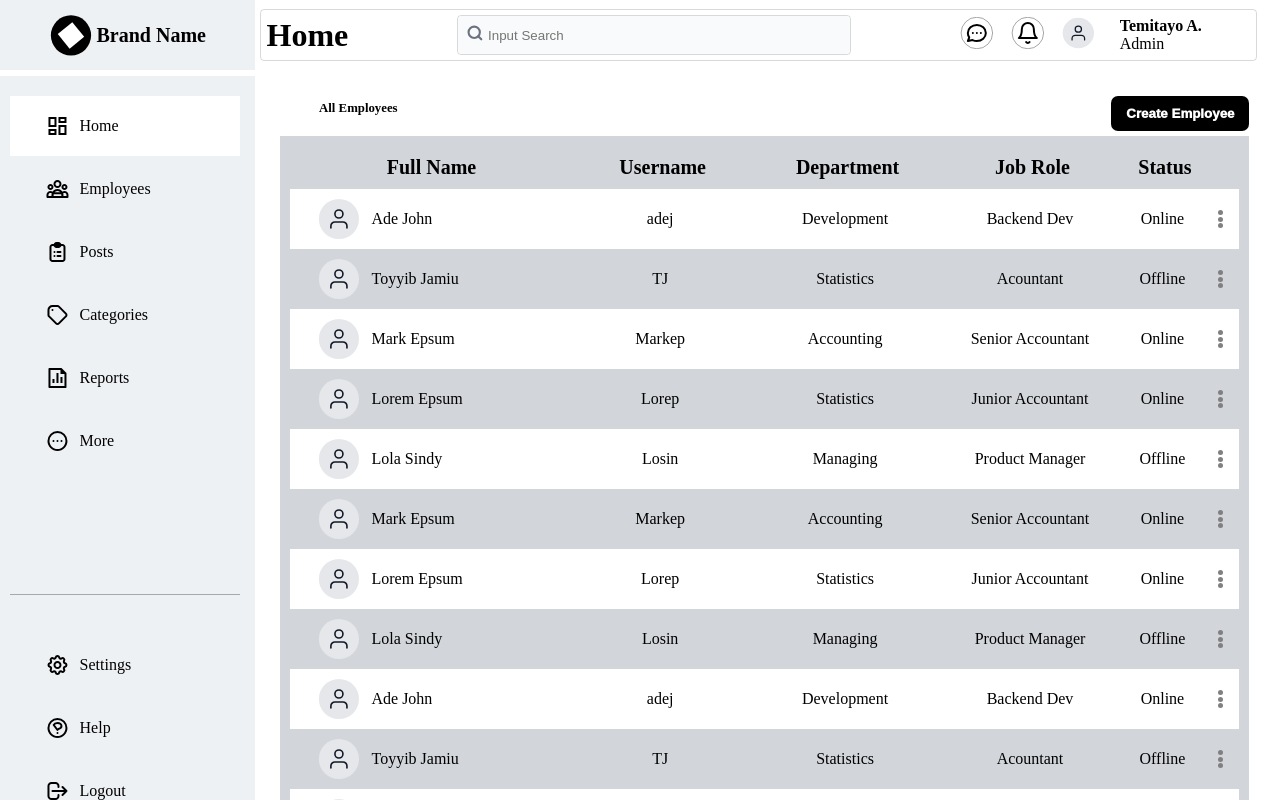
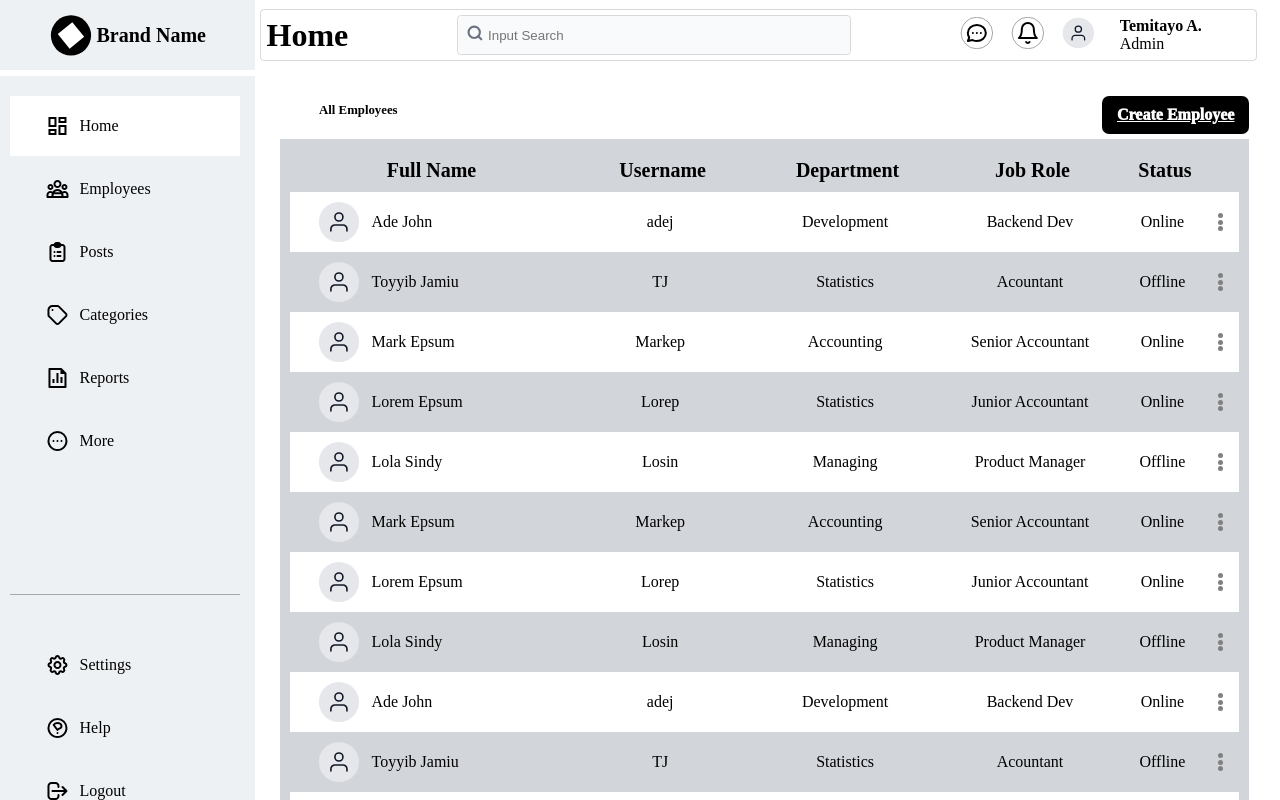
Before and after one commit to tbf-challenge/teamwork-fe, a React (Create React App) app: page /employees/all in a window 1280 px wide. Shown: the top 800 px of the page. Built offline with nearby package versions, Linux system fonts and the light colour scheme.

Commit message:
edited all employees page

```diff
--- a/src/pages/employees/AllEmployees.jsx
+++ b/src/pages/employees/AllEmployees.jsx
@@ -1,4 +1,4 @@
-import React from "react";
+import { Link } from "react-router-dom";
 import { EmployeesContainer, AllEmployeesContainer } from "./employees.style";
 import Dots from "../../components/dots/Dots";
 import EmployeesData from "./data";
@@ -11,7 +11,7 @@
     <EmployeesContainer>
       <div className="top">
         <h1>All Employees</h1>
-        <button id="createBtn" type="button">Create Employee</button>
+        <Link to="/" id="createBtn" type="button">Create Employee</Link>
       </div>
       <AllEmployeesContainer>
         <ul>
```
